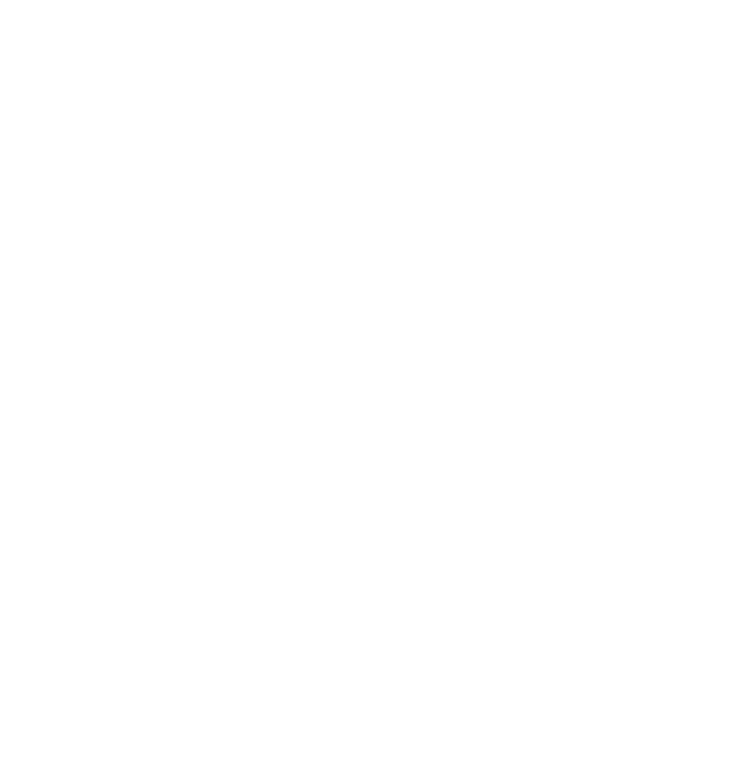
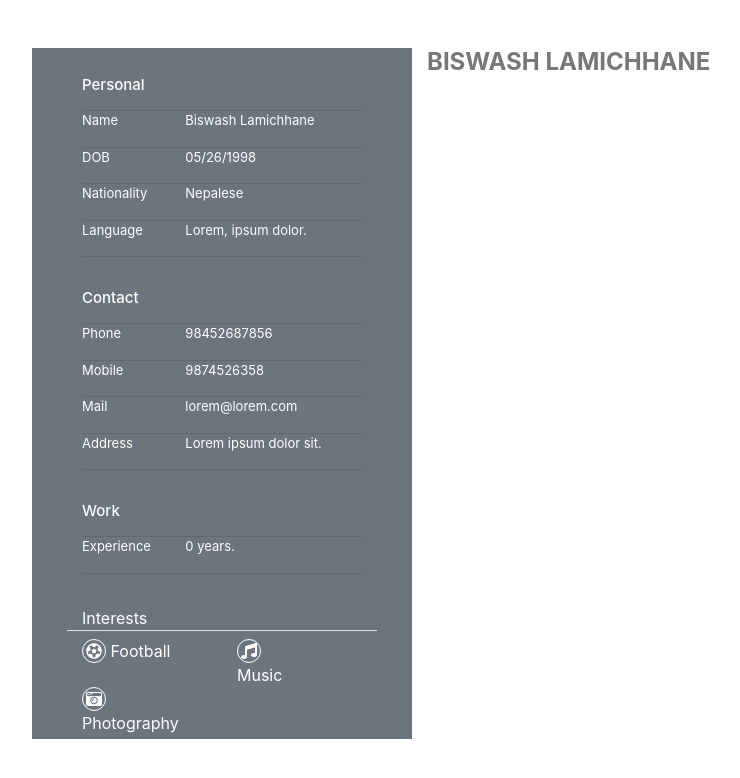
Before and after one commit to bl7/PersonalCV, a plain HTML site: page dist/index.html in a window 1280 px wide. Shown: the whole page, without its empty margins (38-778 px from the left). Drawn offline with nearby package versions, Linux system fonts and the light colour scheme.

Commit message:
personal details portion completed

```diff
--- a/dist/index.html
+++ b/dist/index.html
@@ -7,14 +7,153 @@
     <meta http-equiv="X-UA-Compatible" content="ie=edge">
     <link rel="stylesheet" href="https://stackpath.bootstrapcdn.com/bootstrap/4.3.1/css/bootstrap.min.css" integrity="sha384-ggOyR0iXCbMQv3Xipma34MD+dH/1fQ784/j6cY/iJTQUOhcWr7x9JvoRxT2MZw1T"
         crossorigin="anonymous">
+    <link rel="stylesheet" href="https://use.fontawesome.com/releases/v5.7.2/css/all.css" integrity="sha384-fnmOCqbTlWIlj8LyTjo7mOUStjsKC4pOpQbqyi7RrhN7udi9RwhKkMHpvLbHG9Sr"
+        crossorigin="anonymous">
     <link rel="stylesheet" href="style.css">
     <title>Document</title>
 </head>
 
 <body>
-    <div class="container">
+    <section class="container">
+        <div class="row mt-5">
+            <div class="col-4 bg-secondary text-white">
+                <!-- <div class="card" style="width: 80%;">
+                        <img src="img/personal.jpg" alt="..." class="card-img-top">
+                    </div> -->
 
-    </div>
+                <div class="details">
+                    <div class="row">
+                        <div class="col mt-4 mb-2">
+                            <h4 class="">Personal</h3>
+                        </div>
+                    </div>
+                    <hr>
+                    <div class="row">
+                        <div class="col-4">
+                            <p>Name</p>
+                        </div>
+                        <div class="col-8">
+                            <p>Biswash Lamichhane</p>
+                        </div>
+                    </div>
+                    <hr>
+                    <div class="row">
+                        <div class="col-4">
+                            <p>DOB</p>
+                        </div>
+                        <div class="col-8">
+                            <p>05/26/1998</p>
+                        </div>
+                    </div>
+                    <hr>
+                    <div class="row">
+                        <div class="col-4">
+                            <p>Nationality</p>
+                        </div>
+                        <div class="col-8">
+                            <p>Nepalese</p>
+                        </div>
+                    </div>
+                    <hr>
+                    <div class="row">
+                        <div class="col-4">
+                            <p>Language</p>
+                        </div>
+                        <div class="col-8">
+                            <p>Lorem, ipsum dolor.</p>
+                        </div>
+                    </div>
+                    <hr>
+                </div>
+                <div class="details">
+                    <div class="row">
+                        <div class="col mt-4 mb-2">
+                            <h4 class="">Contact</h3>
+                        </div>
+                    </div>
+                    <hr>
+                    <div class="row">
+                        <div class="col-4">
+                            <p>Phone</p>
+                        </div>
+                        <div class="col-8">
+                            <p>98452687856</p>
+                        </div>
+                    </div>
+                    <hr>
+                    <div class="row">
+                        <div class="col-4">
+                            <p>Mobile</p>
+                        </div>
+                        <div class="col-8">
+                            <p>9874526358</p>
+                        </div>
+                    </div>
+                    <hr>
+                    <div class="row">
+                        <div class="col-4">
+                            <p>Mail</p>
+                        </div>
+                        <div class="col-8">
+                            <p>lorem@lorem.com</p>
+                        </div>
+                    </div>
+                    <hr>
+                    <div class="row">
+                        <div class="col-4">
+                            <p>Address</p>
+                        </div>
+                        <div class="col-8">
+                            <p>Lorem ipsum dolor sit.</p>
+                        </div>
+                    </div>
+                    <hr>
+                </div>
+
+                <div class="details">
+                    <div class="row">
+                        <div class="col mt-4 mb-2">
+                            <h4 class="">Work</h3>
+                        </div>
+                    </div>
+                    <hr>
+                    <div class="row">
+                        <div class="col-4">
+                            <p>Experience</p>
+                        </div>
+                        <div class="col-8">
+                            <p>0 years.</p>
+                        </div>
+                    </div>
+                    <hr>
+                </div>
+                <div class="details">
+                    <div class="row">
+                        <div class="col mt-4 mb-2 border-bottom">
+                            Interests
+                        </div>
+                    </div>
+                    <div class="row">
+                        <div class="col-6">
+                            <i class="fas fa-futbol"></i>
+                            <span>Football</span>
+                        </div>
+                        <div class="col-4">
+                            <i class="fas fa-music"></i>
+                            <span>Music</span>
+                        </div>
+                        <div class="col-6">
+                            <i class="fas fa-camera-retro"></i>
+                            <span>Photography</span>
+                        </div>
+                    </div>
+                </div>
+            </div>
+            <div class="col-8">
+                <h2 class="text-uppercase">Biswash Lamichhane</h2>
+            </div>
+        </div>
+    </section>
 </body>
 
 </html>
--- a/dist/style.css
+++ b/dist/style.css
@@ -0,0 +1,48 @@
+/* global styles */
+
+* {
+    margin: 0;
+    padding: 0;
+}
+
+body {
+    font-size: 16px;
+    font-weight: normal;
+    color: #777777;
+}
+
+h2 {
+    font-size: 24px;
+    font-weight: bold;
+}
+
+h4 {
+    font-size: 15px;
+}
+
+p {
+    font-size: 13px;
+}
+
+h3 {
+    font-size: 18px;
+}
+
+hr {
+    margin: 0;
+    padding: 0;
+}
+
+
+/* components */
+.details {
+    width: 80%;
+    margin: 0 auto;
+    padding: 4px 0;
+}
+
+i {
+    border: 1px solid white;
+    border-radius: 50%;
+    padding: 3px;
+}
```
Also changed, not shown: dist/img/personal.jpg (added).
